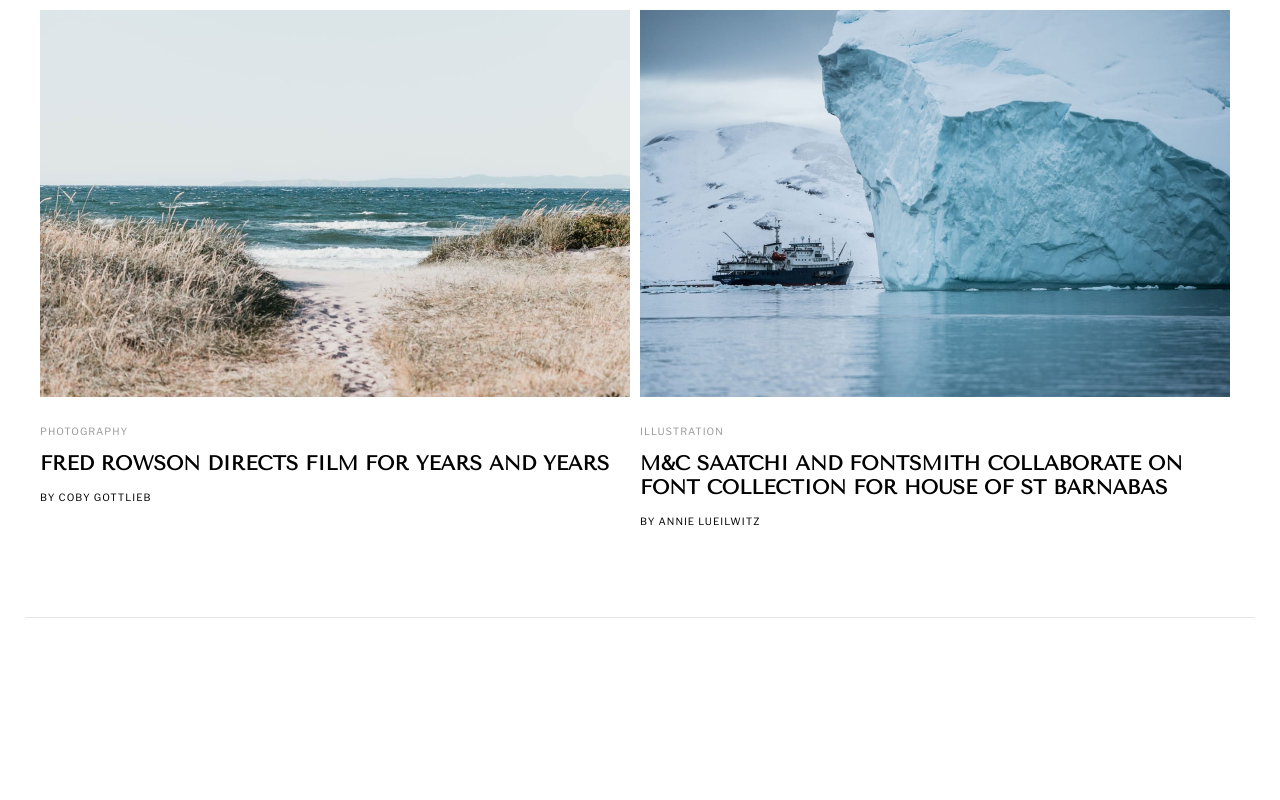
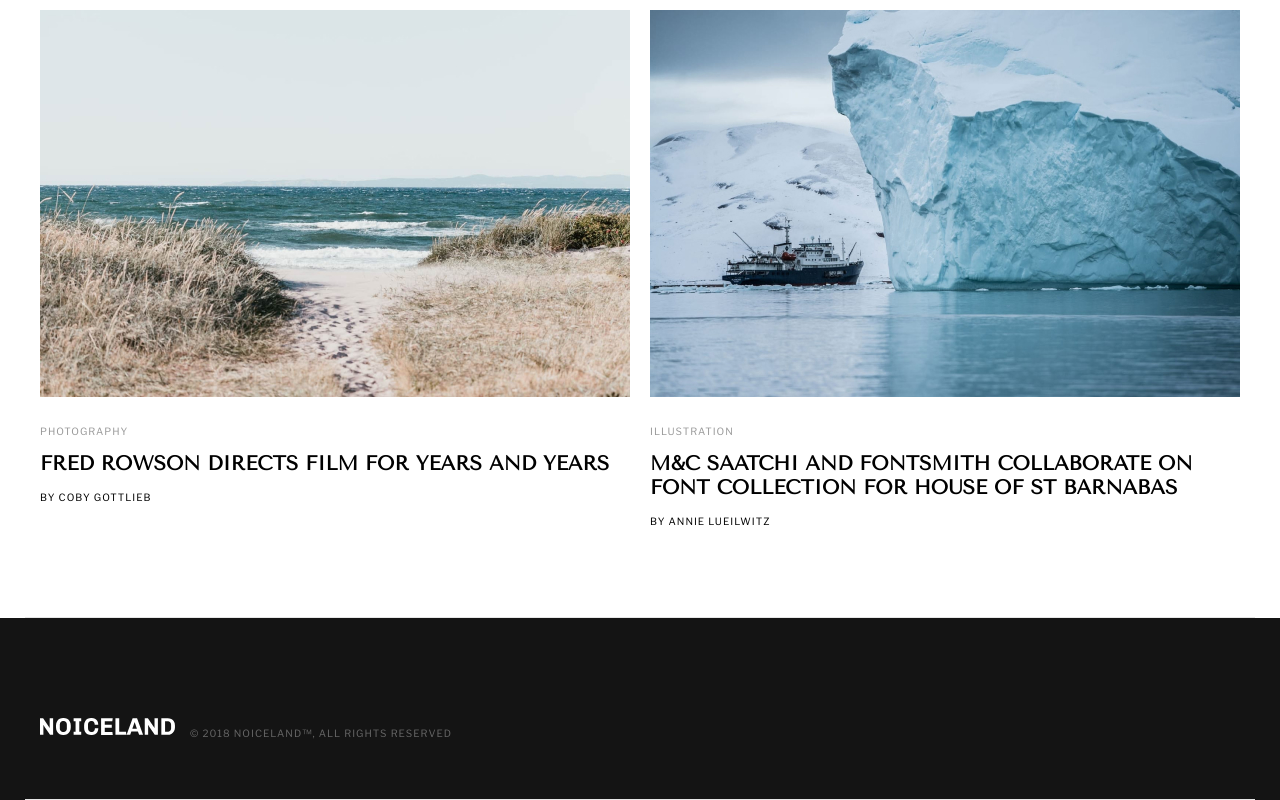
Before and after one commit to NOXYDIZER/NoIceLand, a website: page index.html in a window 1280 px wide. Shown: the part 3557-4357 px from the top of the page. Before the commit the page ends 4175 px from the top, so only its background shows below. Drawn offline with nearby package versions, Linux system fonts and the light colour scheme.

Commit message:
add footer_header

```diff
--- a/index.html
+++ b/index.html
@@ -405,7 +405,20 @@
                 </article>
         </div>
     </main>
-    <footer></footer>
+    <footer>
+        <div class="container">
+            <div class="footer__header">
+                <div class="logo__footer">
+                    <a href="#">
+                        <img src="./img/logob.svg" width="135" height="17">
+                    </a>
+                </div>
+                <div class="rights">
+                    © 2018 Noiceland™, all rights reserved
+                </div>
+            </div>
+        </div>
+    </footer>
 
 </body>
 
--- a/scss/styles.scss
+++ b/scss/styles.scss
@@ -140,6 +140,7 @@ body {
     grid-template-columns: repeat(4, 1fr);
     row-gap: 50px;
     padding-bottom: 90px;
+
     &__button {
         text-align: center;
         padding-bottom: 111px;
@@ -163,8 +164,32 @@ body {
     grid-template-columns: repeat(2, 1fr);
     row-gap: 50px;
     padding-bottom: 90px;
+    column-gap: 20px;
 }
 
 main {
     border-top: 1px solid var(--separator-color);
 }
+
+footer {
+    background-color: #141414;
+}
+
+.footer {
+    &__header {
+        display: flex;
+        flex-direction: row;
+        align-items: flex-end;
+        gap: 15px;
+        padding: 100px 0 60px 0;
+    }
+}
+
+.rights {
+    font-family: 'Libre Franklin';
+    font-size: 10px;
+    line-height: 12px;
+    letter-spacing: 1px;
+    text-transform: uppercase;
+    color: #666666;
+}
```
Also changed, not shown: css/styles.css, img/logob.svg (added), 1 other file.
